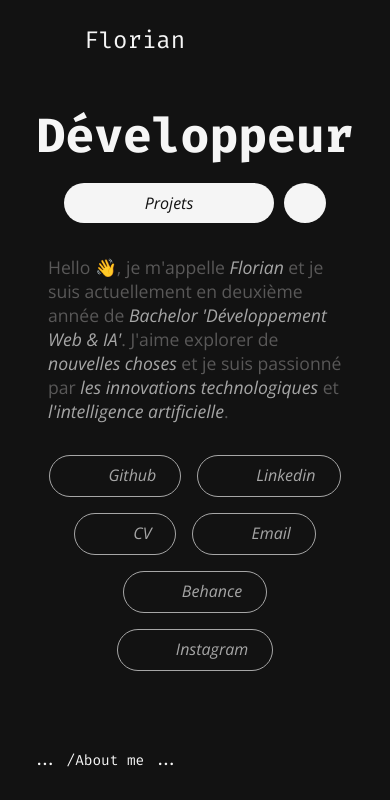
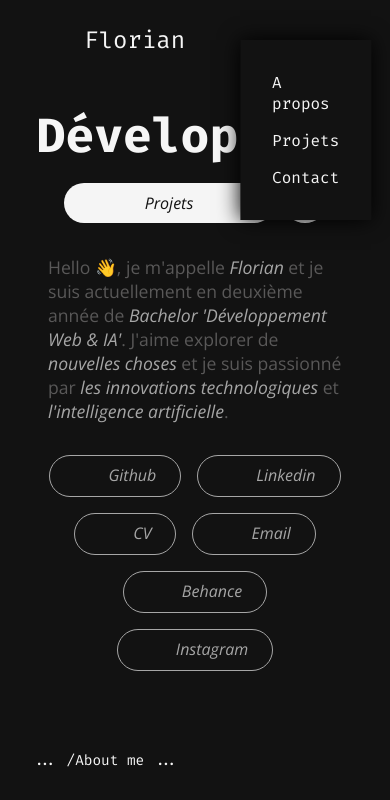
Before and after one commit to LavigneChappazFlorian/portfolio, a SvelteKit app: page / in a window 390 px wide. Shown: the top 800 px of the page. Built offline with nearby package versions, Linux system fonts and the light colour scheme; some icons are missing.

Commit message:
modify burger menu

```diff
--- a/src/routes/+layout.svelte
+++ b/src/routes/+layout.svelte
@@ -4,7 +4,7 @@
 	import '../lib/scss/main.scss';
 	import { fly } from 'svelte/transition';
 
-	let open = $state(false);
+	let open = $state(true);
 
 	type Props = {
 		children: Snippet;
@@ -130,15 +130,24 @@
 				}
 
 				&__menu {
+					position: relative;
 					z-index: 1;
 					display: flex;
 					align-items: center;
 
 					ul {
+						padding: 2rem;
+						position: absolute;
+						z-index: 1;
+						top: 100%;
+						left: 50%;
+						transform: translateX(-50%);
 						list-style: none;
 						display: flex;
 						flex-direction: column;
 						gap: 1rem;
+						background: $dark;
+						box-shadow: 0 0 20px 0 black;
 
 						li {
 							a {
```
